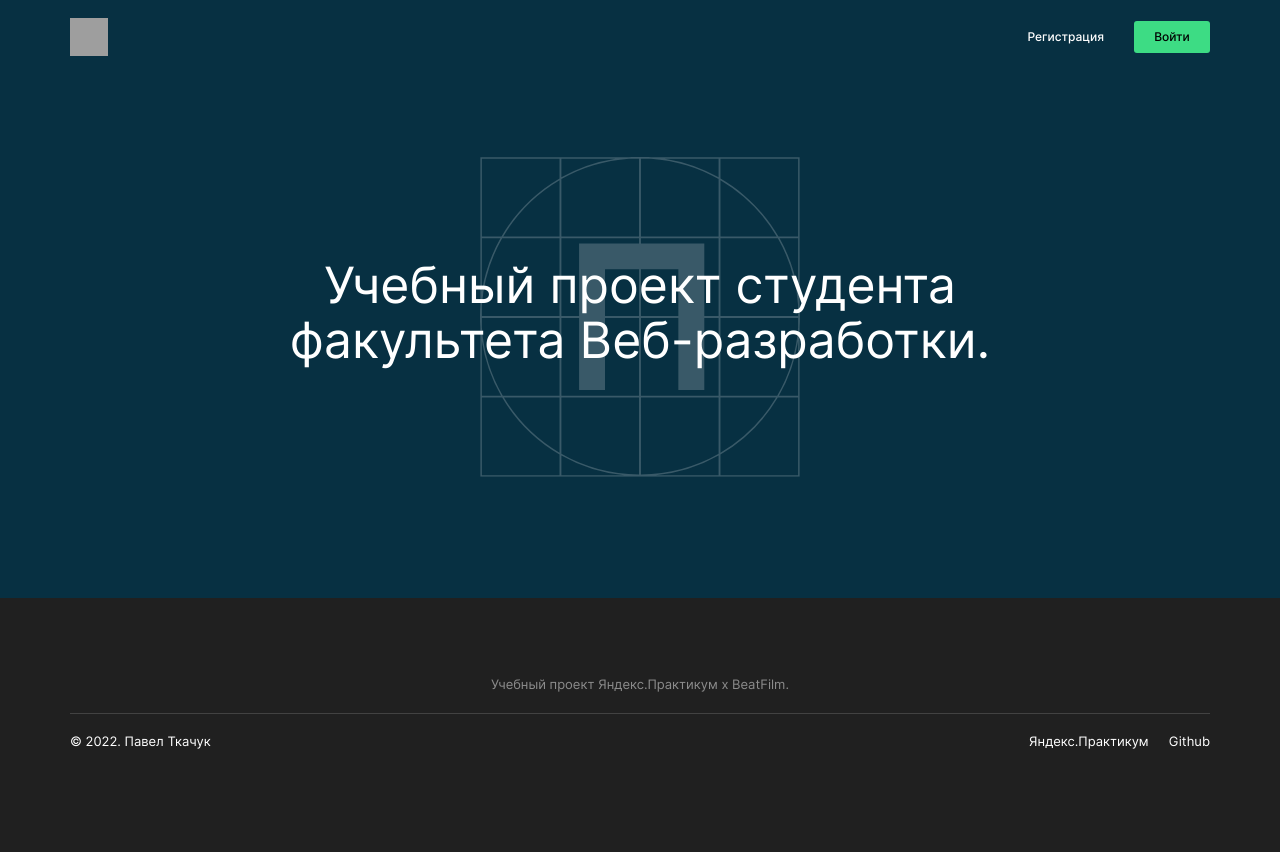
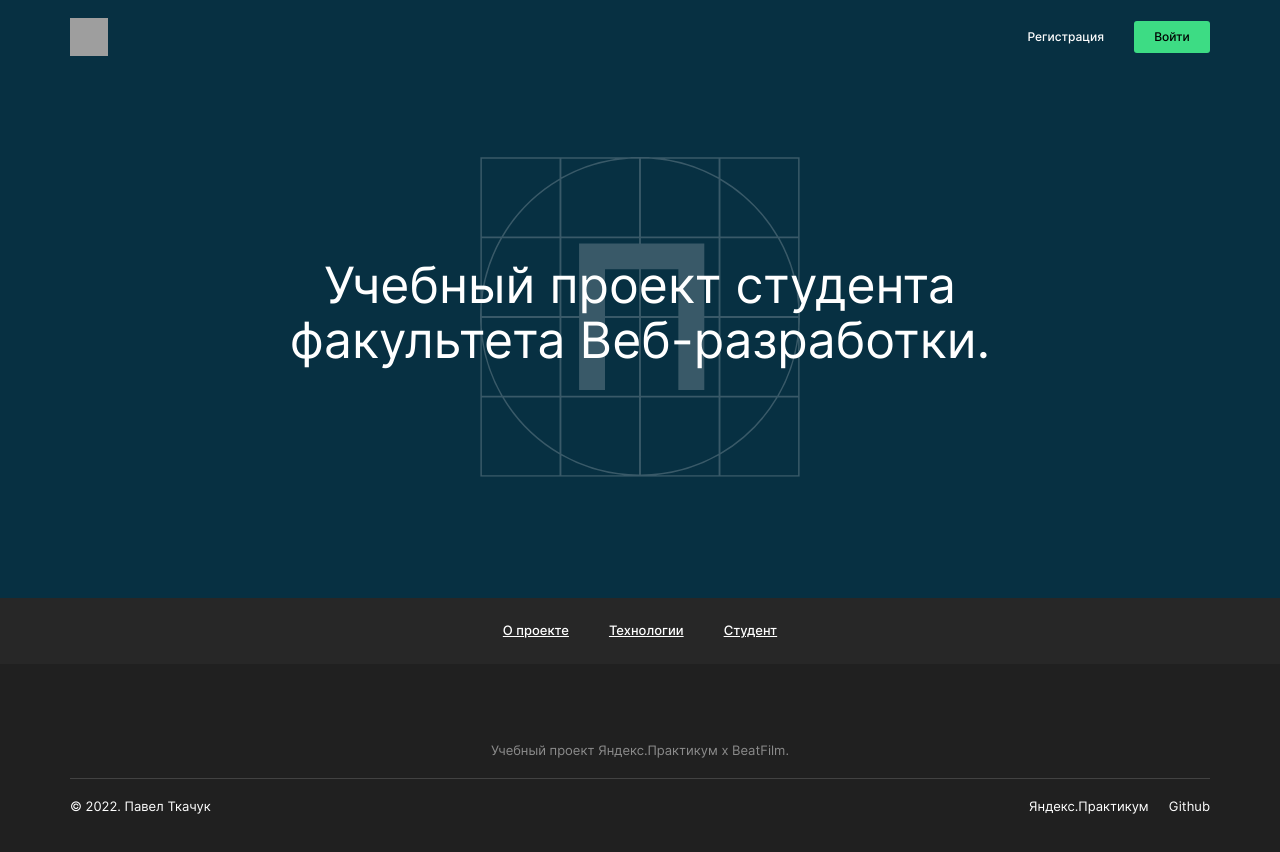
Before and after one commit to pstkachuk/movies-explorer-frontend, a React (Create React App) app: page / in a window 1280 px wide. Shown: the top 852 px of the page. Before the commit the page ends 800 px from the top, so only its background shows below. Built offline with nearby package versions, Linux system fonts and the light colour scheme; grey boxes are pictures that could not be loaded.

Commit message:
сверстать NavTab

```diff
--- a/src/components/App/App.js
+++ b/src/components/App/App.js
@@ -3,6 +3,7 @@ import './App.css';
 import Header from '../Header/Header';
 import Footer from '../Footer/Footer';
 import Promo from '../Promo/Promo';
+import NavTab from '../NavTab/NavTab';
 
 function App() {
   const [loggedIn, setLoggedIn] = useState(false);
@@ -11,6 +12,7 @@ function App() {
     <div className="page">
       <Header loggedIn={ loggedIn } />
       <Promo />
+      <NavTab />
       <Footer />
     </div>
   );
--- a/src/components/Header/Header.css
+++ b/src/components/Header/Header.css
@@ -1,6 +1,5 @@
 .header {
   display: flex;
-  /* margin: 0 auto; */
   padding: 18px 70px;
   justify-content: space-between;
   align-items: center;
--- a/src/components/NavTab/NavTab.css
+++ b/src/components/NavTab/NavTab.css
@@ -0,0 +1,21 @@
+.navtab {
+  background-color: #272727;
+  padding-top: 25px;
+  padding-bottom: 25px;
+
+}
+
+.navtab__links {
+  display: flex;
+  gap: 40px;
+  justify-content: center;
+  flex-wrap: wrap;
+}
+
+.navtab__link {
+  color: #fff;
+  font-style: normal;
+  font-weight: 500;
+  font-size: 13px;
+  line-height: 1.2;
+}
--- a/src/components/NavTab/NavTab.js
+++ b/src/components/NavTab/NavTab.js
@@ -0,0 +1,18 @@
+import './NavTab.css';
+import { Route, Link } from 'react-router-dom';
+
+function NavTab() {
+  return (
+    <section className="navtab">
+      <Route>
+        <nav className="navtab__links">
+          <Link to="#" className="navtab__link">О проекте</Link>
+          <Link to="#" className="navtab__link">Технологии</Link>
+          <Link to="#" className="navtab__link">Студент</Link>
+        </nav>
+      </Route>
+    </section>
+  )
+}
+
+export default NavTab;
--- a/src/components/Promo/Promo.css
+++ b/src/components/Promo/Promo.css
@@ -3,8 +3,6 @@
   position: relative;
   min-height: 524px;
   display: flex;
-  /* justify-content: center;
-  align-items: center; */
 }
 
 .promo__title {
```
